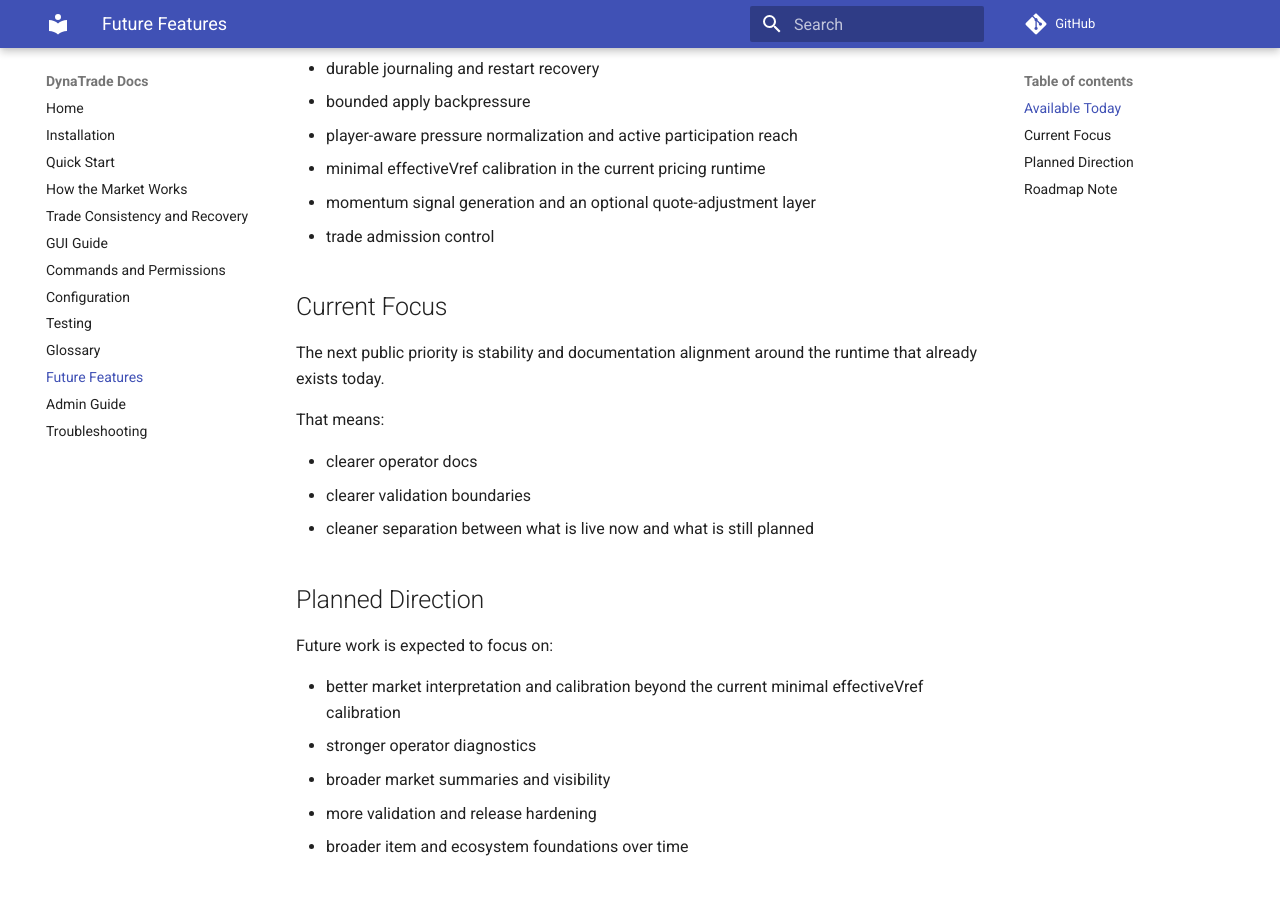
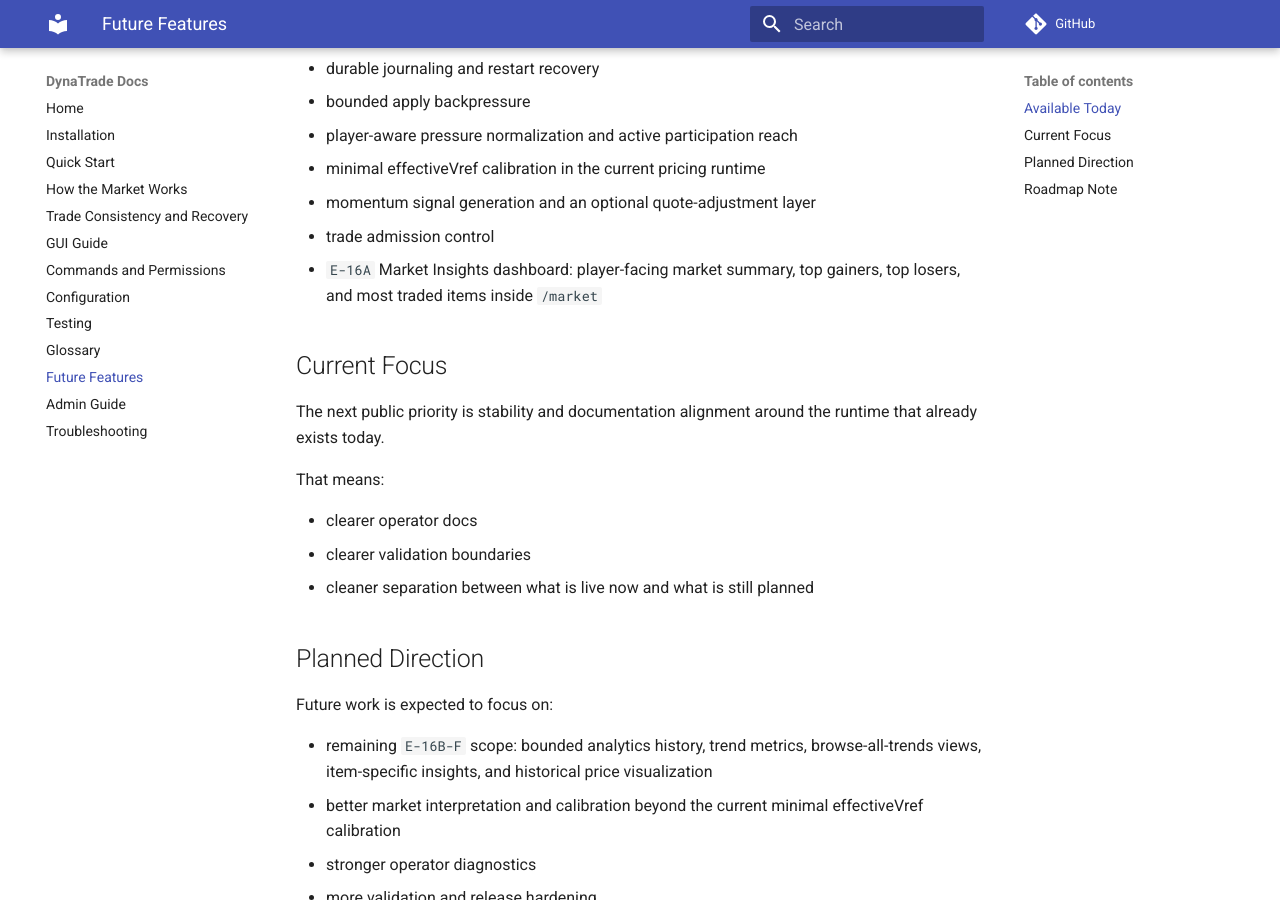
Before and after one commit to jeanmattcs/dynatrade-docs, an MkDocs documentation site: the page built from docs/Future-Features.md, in a window 1280 px wide and 900 px high, scrolled down 391 px. Built offline with MkDocs 1.6.1 and Material for MkDocs 9.7.7, drawn with Linux system fonts in a browser that asks for light colours; comment, search, counter and statistics services are not loaded.

Commit message:
docs(public): document market insights dashboard and refresh test baseline
Problem: The public documentation still described the pre-dashboard surface area and an older automated test baseline, which left the current

```diff
--- a/docs/Future-Features.md
+++ b/docs/Future-Features.md
@@ -16,6 +16,7 @@ The current `0.8.3` technical preview already includes:
 - minimal effectiveVref calibration in the current pricing runtime
 - momentum signal generation and an optional quote-adjustment layer
 - trade admission control
+- `E-16A` Market Insights dashboard: player-facing market summary, top gainers, top losers, and most traded items inside `/market`
 
 ## Current Focus
 
@@ -31,9 +32,9 @@ That means:
 
 Future work is expected to focus on:
 
+- remaining `E-16B-F` scope: bounded analytics history, trend metrics, browse-all-trends views, item-specific insights, and historical price visualization
 - better market interpretation and calibration beyond the current minimal effectiveVref calibration
 - stronger operator diagnostics
-- broader market summaries and visibility
 - more validation and release hardening
 - broader item and ecosystem foundations over time
 
```
Also changed, not shown: docs/GUI-Guide.md (+12 -0 lines), docs/Testing.md (+2 -1 lines), docs/index.md (+1 -0 lines).
